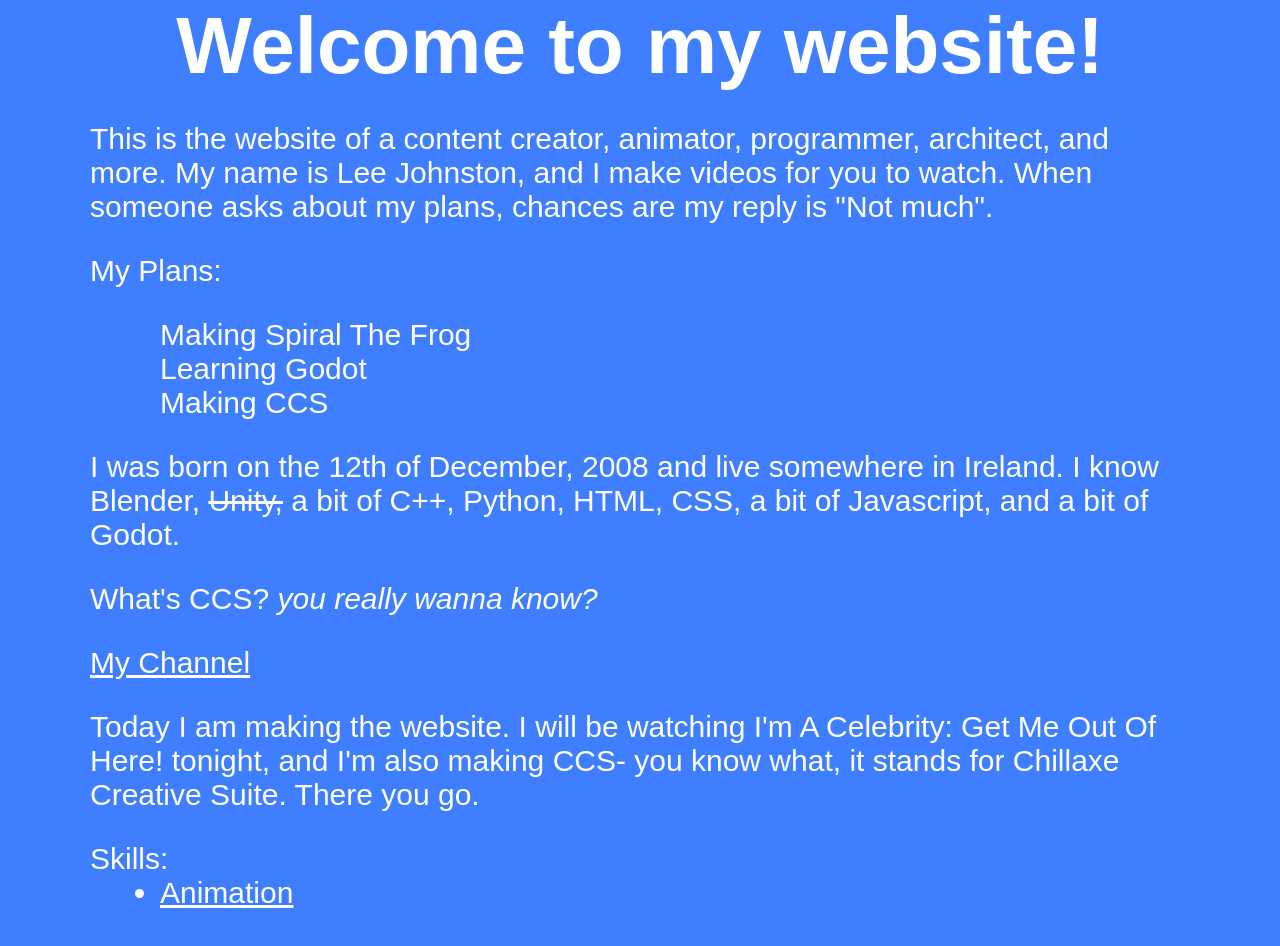
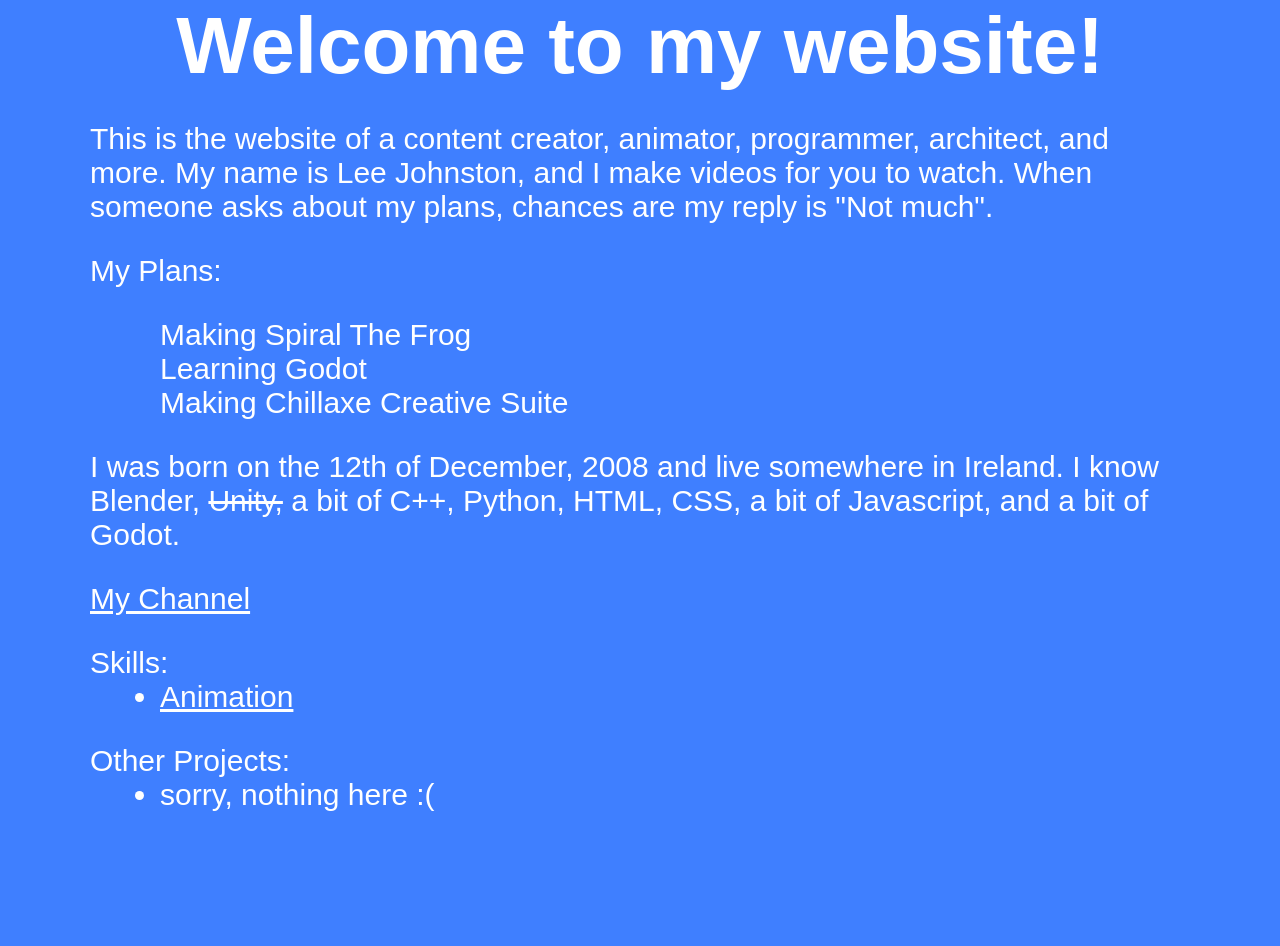
Before and after one commit to JalvinGaming/Chillaxe-Website, a plain HTML site: page index.html in a window 1280 px wide. Drawn offline with Linux system fonts and the light colour scheme.

Commit message:
Update index.html

```diff
--- a/index.html
+++ b/index.html
@@ -20,24 +20,21 @@
         <ul>
             <p>Making Spiral The Frog</p>
             <p class="nomar">Learning Godot</p>
-            <p class="nomar">Making CCS</p>
+            <p class="nomar">Making Chillaxe Creative Suite</p>
         </ul>
         <p>I was born on the 12th of December, 2008 and live
             somewhere in Ireland. I know Blender, <del>Unity,</del> a bit
             of C++, Python, HTML, CSS, a bit of Javascript,
             and a bit of Godot.
         </p>
-        <p>What's CCS? <i>you really wanna know?</i></p>
         <p><a href="https://www.youtube.com/@ChillaxeMake">My Channel</a></p>
-        <p>
-            Today I am making the website. I will be watching I'm
-            A Celebrity: Get Me Out Of Here! tonight, and I'm
-            also making CCS- you know what, it stands for Chillaxe
-            Creative Suite. There you go.
-        </p>
         <p>Skills:</p>
         <ul>
             <li><a href="Animation/">Animation</a></li>
         </ul>
+        <p>Other Projects:</p>
+        <ul>
+            <li>sorry, nothing here :(</li>
+        </ul>
     </body>
 </html>
```
